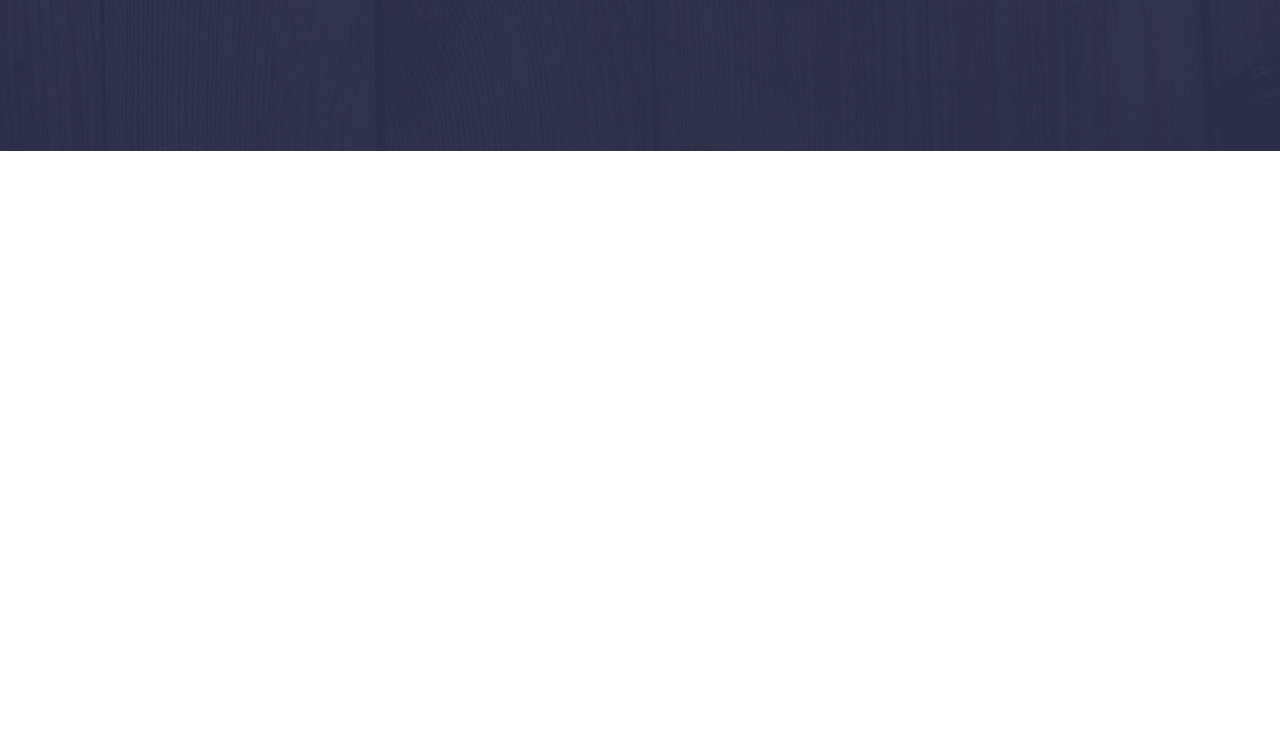
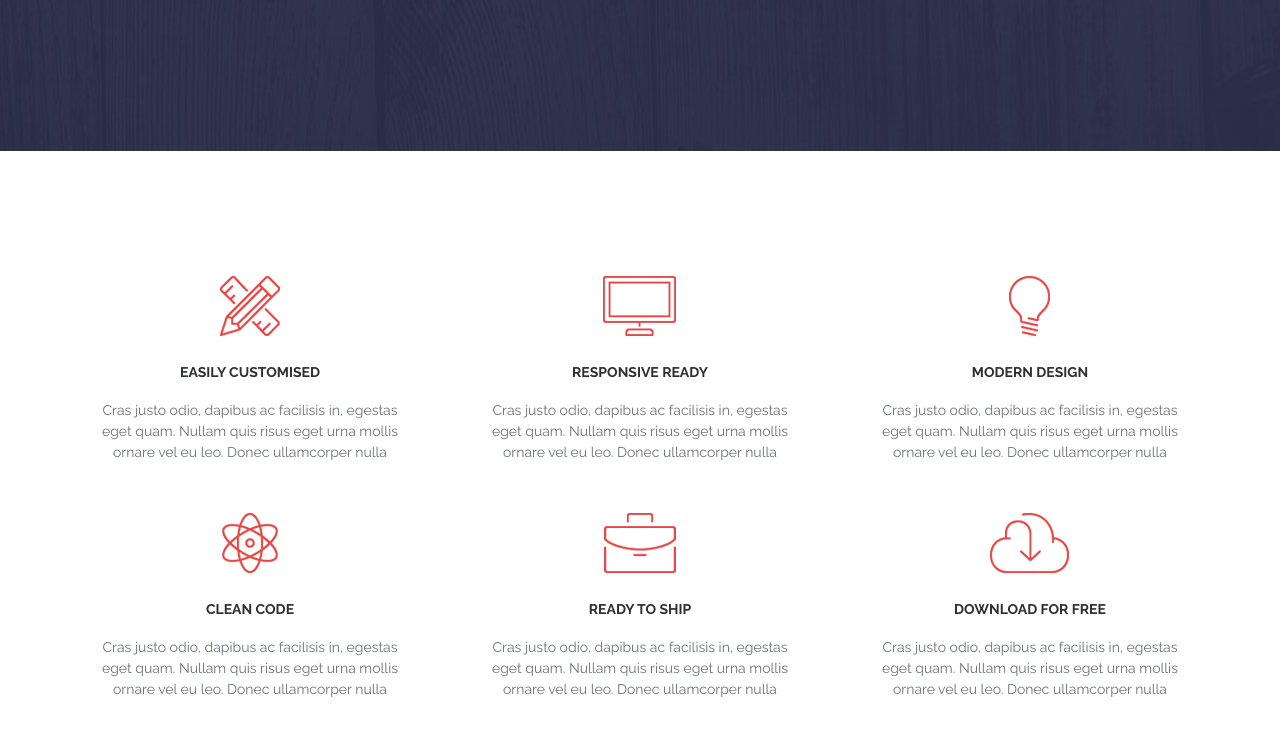
Before and after one commit to vi7ali/verstka-activebox, a plain HTML site: page index.html in a window 1280 px wide. Shown: the part 599-1332 px from the top of the page. Before the commit the page ends 800 px from the top, so only its background shows below. Drawn offline with nearby package versions, Linux system fonts and the light colour scheme.

Commit message:
Add features block

```diff
--- a/css/style.css
+++ b/css/style.css
@@ -155,3 +155,36 @@ Button
 .btn--red:hover {
     background-color: #e62626;
 }
+
+/* Features */
+
+.features {
+    display: flex;
+    flex-wrap: wrap;
+    margin: 100px 0;
+}
+
+.features__item {
+    padding: 0 40px;
+    margin: 25px 0;
+    text-align: center;
+    width: 33.33333%
+}
+
+.features__icon {
+    margin-bottom: 25px;
+}
+
+.features__title {
+    margin-bottom: 20px;
+    font-weight: 700;
+    font-size: 14px;
+    color: #2d3033;
+    text-transform: uppercase;
+}
+
+.features__text {
+    font-size: 14px;
+    line-height: 1.5;
+    color: #6c7279;
+}
--- a/index.html
+++ b/index.html
@@ -44,5 +44,59 @@
     </div>
 </div>
 
+<!--Features-->
+<div class="container">
+    <div class="features">
+        <div class="features__item">
+            <img src="img/features/feature-1.png" alt="" class="features__icon">
+            <h4 class="features__title">Easily Customised</h4>
+            <div class="features__text">Cras justo odio, dapibus ac facilisis in, egestas eget quam.
+            Nullam quis risus eget urna mollis ornare vel eu leo.
+            Donec ullamcorper nulla
+            </div>
+        </div>
+        <div class="features__item">
+            <img src="img/features/feature-2.png" alt="" class="features__icon">
+            <h4 class="features__title">Responsive REady</h4>
+            <div class="features__text">Cras justo odio, dapibus ac facilisis in, egestas eget quam.
+            Nullam quis risus eget urna mollis ornare vel eu leo.
+            Donec ullamcorper nulla
+            </div>
+        </div>
+        <div class="features__item">
+            <img src="img/features/feature-3.png" alt="" class="features__icon">
+            <h4 class="features__title">Modern Design</h4>
+            <div class="features__text">Cras justo odio, dapibus ac facilisis in, egestas eget quam.
+            Nullam quis risus eget urna mollis ornare vel eu leo.
+            Donec ullamcorper nulla
+            </div>
+        </div>
+        <div class="features__item">
+            <img src="img/features/feature-4.png" alt="" class="features__icon">
+            <h4 class="features__title">Clean Code</h4>
+            <div class="features__text">Cras justo odio, dapibus ac facilisis in, egestas eget quam.
+            Nullam quis risus eget urna mollis ornare vel eu leo.
+            Donec ullamcorper nulla
+            </div>
+        </div>
+        <div class="features__item">
+            <img src="img/features/feature-5.png" alt="" class="features__icon">
+            <h4 class="features__title">Ready to Ship</h4>
+            <div class="features__text">Cras justo odio, dapibus ac facilisis in, egestas eget quam.
+            Nullam quis risus eget urna mollis ornare vel eu leo.
+            Donec ullamcorper nulla
+            </div>
+        </div>
+        <div class="features__item">
+            <img src="img/features/feature-6.png" alt="" class="features__icon">
+            <h4 class="features__title">Download for Free</h4>
+            <div class="features__text">Cras justo odio, dapibus ac facilisis in, egestas eget quam.
+            Nullam quis risus eget urna mollis ornare vel eu leo.
+            Donec ullamcorper nulla
+            </div>
+        </div>
+    </div> <!-- /.features -->
+</div><!-- /.container -->
+
 </body>
 </html>
```
Also changed, not shown: img/features/feature-1.png (added), img/features/feature-2.png (added), img/features/feature-3.png (added), img/features/feature-4.png (added), img/features/feature-5.png (added), img/features/feature-6.png (added).
